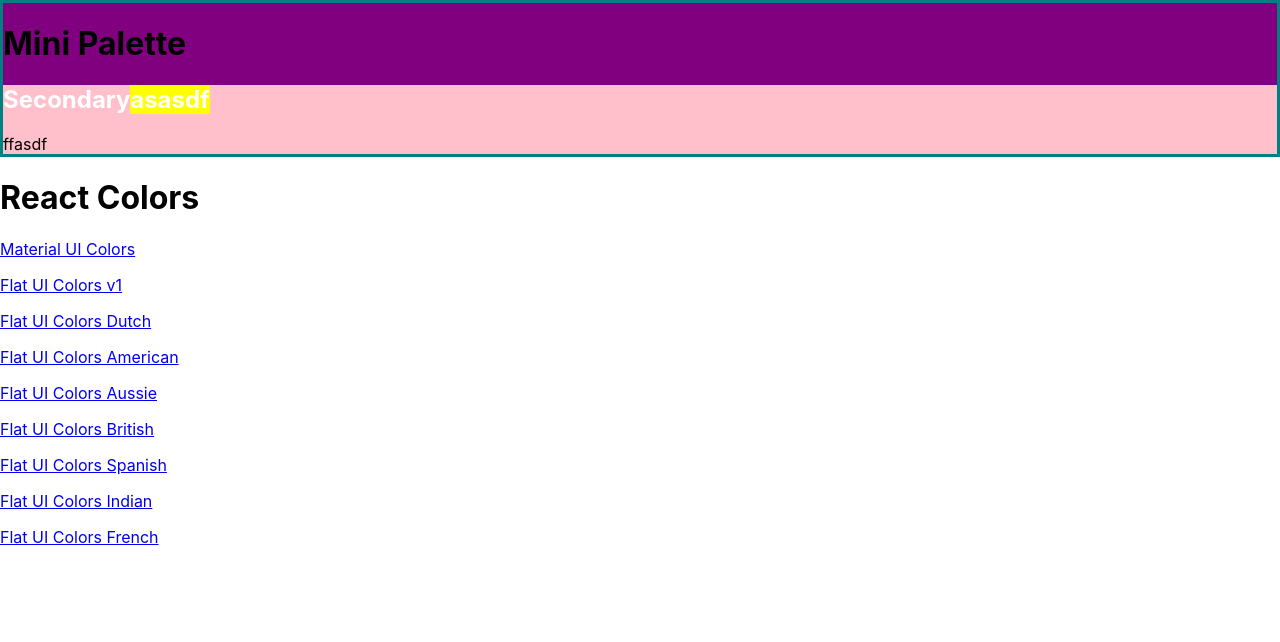
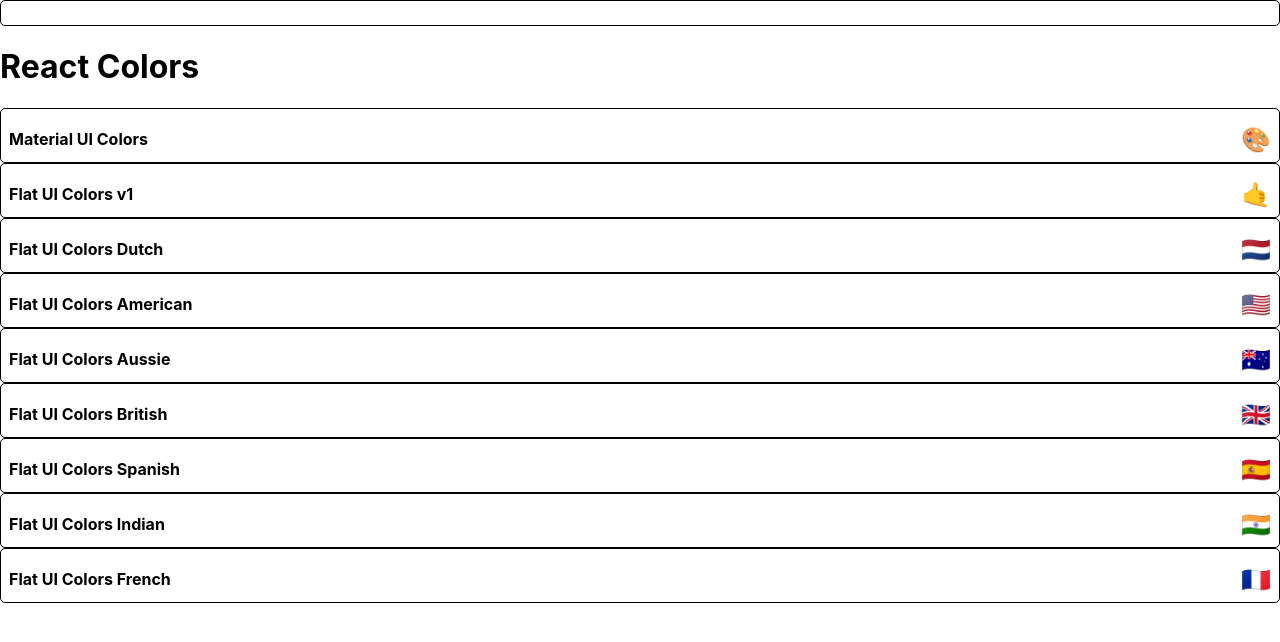
Before and after one commit to Virien84/React-Color-App, a React (Create React App) app: page / in a window 1280 px wide. Shown: the top 642 px of the page. Built offline with nearby package versions, Linux system fonts and the light colour scheme.

Commit message:
Start styling mini palette

```diff
--- a/src/MiniPalette.js
+++ b/src/MiniPalette.js
@@ -2,25 +2,45 @@
 import { withStyles } from "@material-ui/styles";
 
 const styles = {
-  main: { backgroundColor: "purple", border: "3px solid teal" },
-  secondary: {
-    backgroundColor: "pink",
-    "& h1": { color: "white", "& span": { background: "yellow" } },
+  root: {
+    backgroundColor: "white",
+    border: "1px solid black",
+    borderRadius: "5px",
+    padding: "0.5rem",
+    position: "relative",
+    overflow: "hidden",
+    "&:hover": {
+      cursor: "pointer",
+    },
+  },
+  colors: {
+    backgroundColor: "grey",
+  },
+  title: {
+    display: "flex",
+    justifyContent: "space-between",
+    alignItems: "center",
+    margin: "0",
+    color: "black",
+    paddingTop: "0.5rem",
+    fontSize: "1rem",
+    position: "relative",
+  },
+  emoji: {
+    marginLeft: "0.5rem",
+    fontSize: "1.5rem",
   },
 };
 
 function MiniPalette(props) {
-  const { classes } = props;
+  const { classes, paletteName, emoji } = props;
   console.log(classes);
   return (
-    <div className={classes.main}>
-      <h1>Mini Palette</h1>
-      <section className={classes.secondary}>
-        <h1>
-          Secondary<span>asasdf</span>
-        </h1>
-        <span>ffasdf</span>
-      </section>
+    <div className={classes.root}>
+      <div className={classes.colors}></div>
+      <h5 className={classes.title}>
+        {paletteName} <span className={classes.emoji}>{emoji}</span>
+      </h5>
     </div>
   );
 }
--- a/src/PaletteList.js
+++ b/src/PaletteList.js
@@ -10,9 +10,7 @@
         <MiniPalette />
         <h1>React Colors</h1>
         {palettes.map((palette) => (
-          <p>
-            <Link to={`/palette/${palette.id}`}>{palette.paletteName}</Link>
-          </p>
+          <MiniPalette {...palette} />
         ))}
       </div>
     );
```
